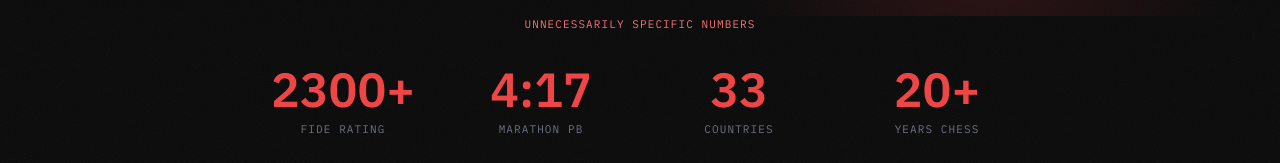
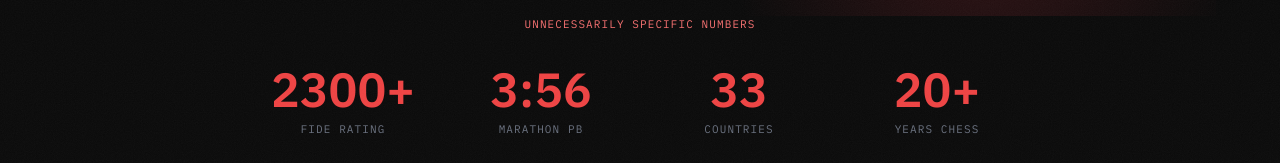
Before and after one commit to petrhollan22/petr-portfolio, a Next.js app: page /en/about in a window 1280 px wide. Shown: the part 252-415 px from the top of the page. Built offline with nearby package versions, Linux system fonts and the light colour scheme; no server answers.

Commit message:
Update marathon PB stat to 3:56

```diff
--- a/app/[locale]/about/page.tsx
+++ b/app/[locale]/about/page.tsx
@@ -33,7 +33,7 @@ export default function AboutPage() {
             <div className="mono-label text-gray-500">FIDE rating</div>
           </a>
           <a href="https://www.triatlony.com/bezecke-tabulky/zavodnici/286167-hollan-petr" target="_blank" rel="noopener noreferrer" className="group" title="Vodafone Prague Marathon 2026">
-            <div className="text-5xl font-black gradient-text mb-2 group-hover:text-red-400 transition-colors">4:17</div>
+            <div className="text-5xl font-black gradient-text mb-2 group-hover:text-red-400 transition-colors">3:56</div>
             <div className="mono-label text-gray-500">{t('statMarathon')}</div>
           </a>
           <Link href="/free-time" className="group">
```
